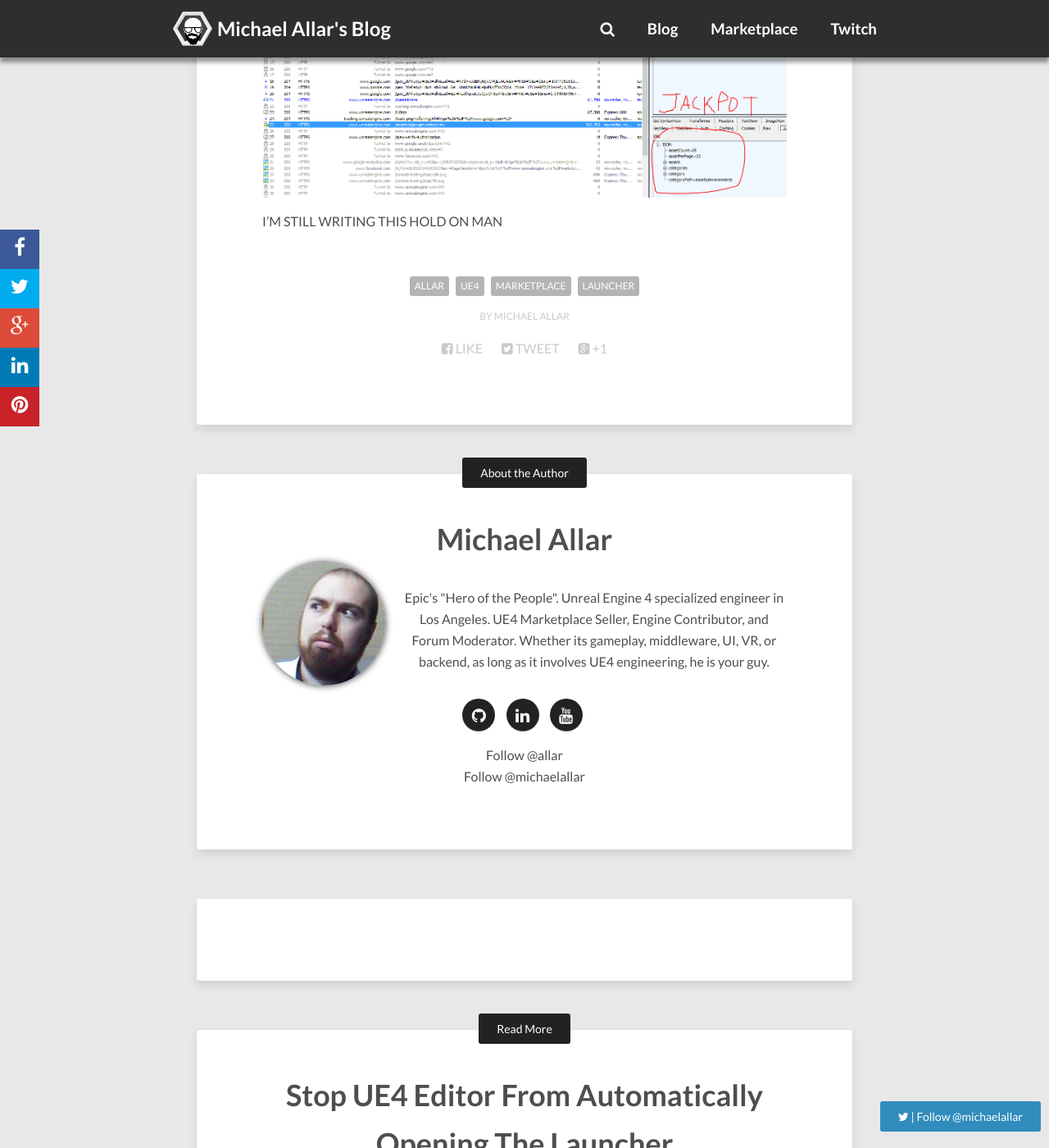
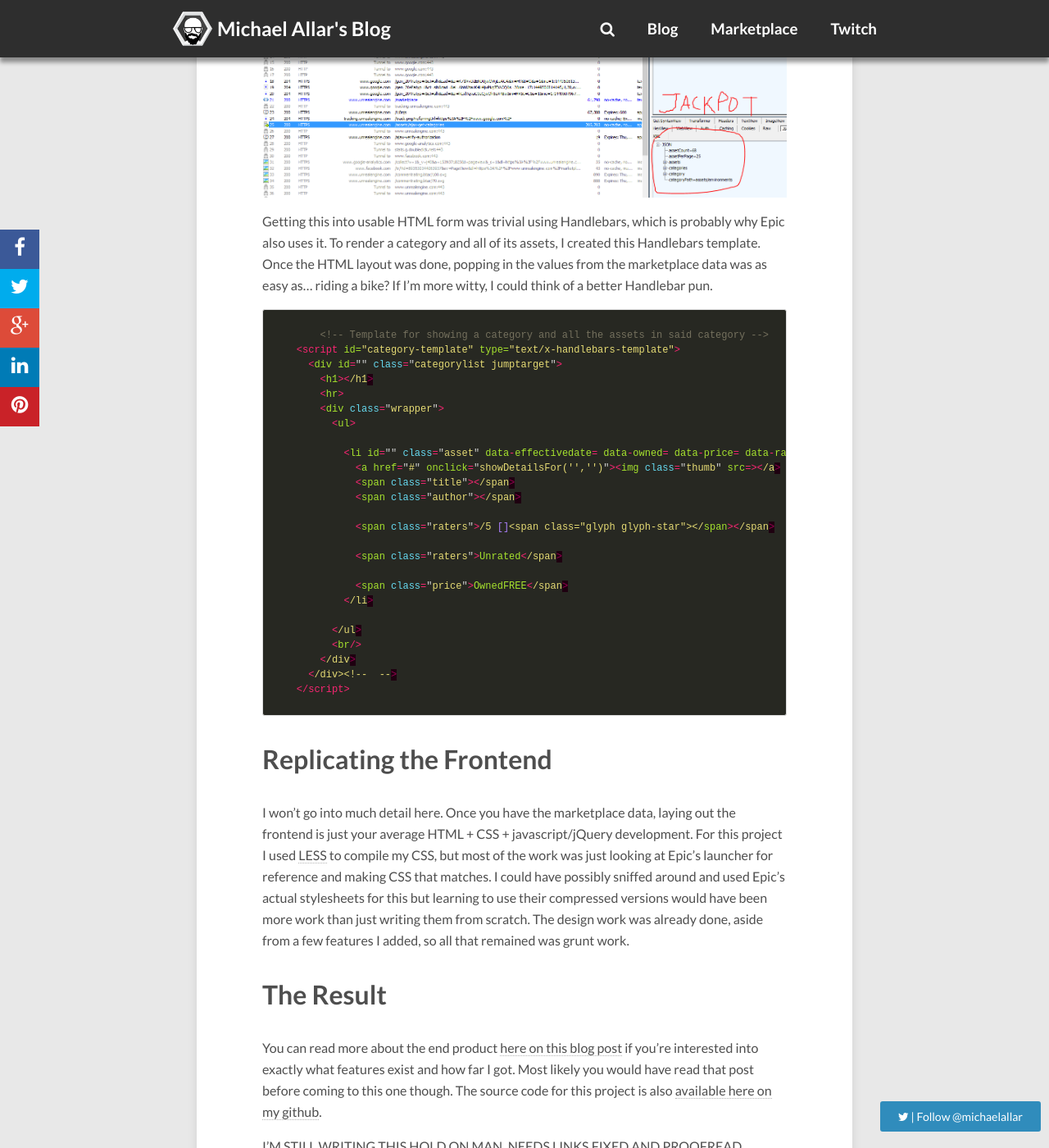
Before and after one commit to Allar/allar.github.io, a Jekyll site: the page built from blog/_posts/2015-12-07-Creating-Custom-Marketplace-Frontend.md, in a window 1280 px wide and 1400 px high, scrolled down 6964 px. Shown: the whole window at 82% size. Built offline with Jekyll 4.4.1, drawn with Linux system fonts in a browser that asks for light colours; nearby versions of some CDN libraries; comment, search, counter and statistics services are not loaded; some of the changed text lies outside the part shown.

Commit message:
Finished first draft of Creating Custom Marketplace Frontend

```diff
--- a/blog/_posts/2015-12-07-Creating-Custom-Marketplace-Frontend.md
+++ b/blog/_posts/2015-12-07-Creating-Custom-Marketplace-Frontend.md
@@ -76,7 +76,7 @@
 
 In the form of some nasty ass code:
 
-{% highlight js %}
+{% highlight js tabsize=2 %}
 	api.prototype.getAllAssets = function() {
 		global.fetching = true;
 		// Grabbing environments will allow us to get a full list of categories
@@ -109,4 +109,42 @@
 
 [![Ajax JSON Jackpot](/images/blog/creating-marketplace/AjaxJackpot.png)](/images/blog/creating-marketplace/AjaxJackpot.png)
 
-I'M STILL WRITING THIS HOLD ON MAN
+Getting this into usable HTML form was trivial using Handlebars, which is probably why Epic also uses it. To render a category and all of its assets, I created this Handlebars template. Once the HTML layout was done, popping in the values from the marketplace data was as easy as... riding a bike? If I'm more witty, I could think of a better Handlebar pun.
+
+{% highlight html tabsize=2 %}
+	<!-- Template for showing a category and all the assets in said category -->
+    <script id="category-template" type="text/x-handlebars-template">
+      <div id="{{path}}" class="categorylist jumptarget">
+        <h1>{{info.name}}</h1>
+        <hr>
+        <div class="wrapper">
+          <ul>
+            {{#each info.assets}}
+            <li id="{{this.id}}" class="asset" data-effectivedate={{ISODateToUnix this.effectiveDate}} data-owned={{this.owned}} data-price={{this.priceValue}} data-rating={{#if this.rating}}{{this.rating.average}}{{else}}0{{/if}} data-raters={{#if this.rating}}{{this.rating.count}}{{else}}0{{/if}}>
+              <a href="#" onclick="showDetailsFor('{{../path}}','{{this.id}}')"><img class="thumb" src={{this.thumbnail}}></a>
+              <span class="title">{{this.title}}</span>
+              <span class="author">{{this.seller.name}}</span>
+              {{#if this.rating}}
+              <span class="raters">{{this.rating.average}}/5 [{{this.rating.count}}]<span class="glyph glyph-star"></span></span>
+              {{else}}
+              <span class="raters">Unrated</span>
+              {{/if}}
+              <span class="price">{{#if this.owned}}Owned{{else if this.free}}FREE{{else}}{{this.price}}{{/if}}</span>
+            </li>
+            {{/each}}
+          </ul>
+          <br/>
+        </div>
+      </div><!-- {{category_path}} -->
+    </script>
+{% endhighlight %}
+
+# Replicating the Frontend
+
+I won't go into much detail here. Once you have the marketplace data, laying out the frontend is just your average HTML + CSS + javascript/jQuery development. For this project I used [LESS](http://lesscss.org/) to compile my CSS, but most of the work was just looking at Epic's launcher for reference and making CSS that matches. I could have possibly sniffed around and used Epic's actual stylesheets for this but learning to use their compressed versions would have been more work than just writing them from scratch. The design work was already done, aside from a few features I added, so all that remained was grunt work.
+
+# The Result
+
+You can read more about the end product [here on this blog post](#) if you're interested into exactly what features exist and how far I got. Most likely you would have read that post before coming to this one though. The source code for this project is also [available here on my github](#).
+
+I'M STILL WRITING THIS HOLD ON MAN. NEEDS LINKS FIXED AND PROOFREAD.
```
Also changed, not shown: other parts of blog/_posts/2015-12-07-Creating-Custom-Marketplace-Frontend.md (+1 -1 lines).
